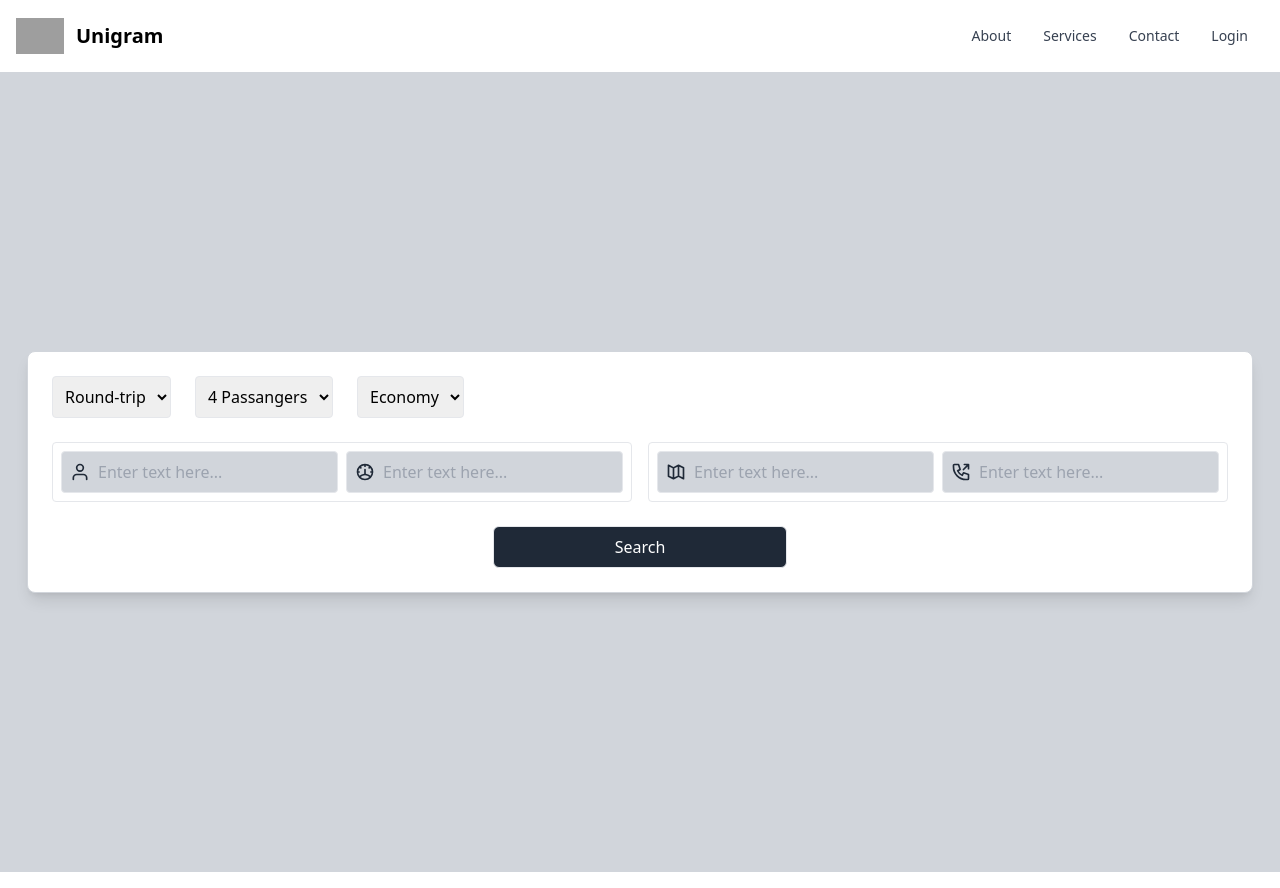
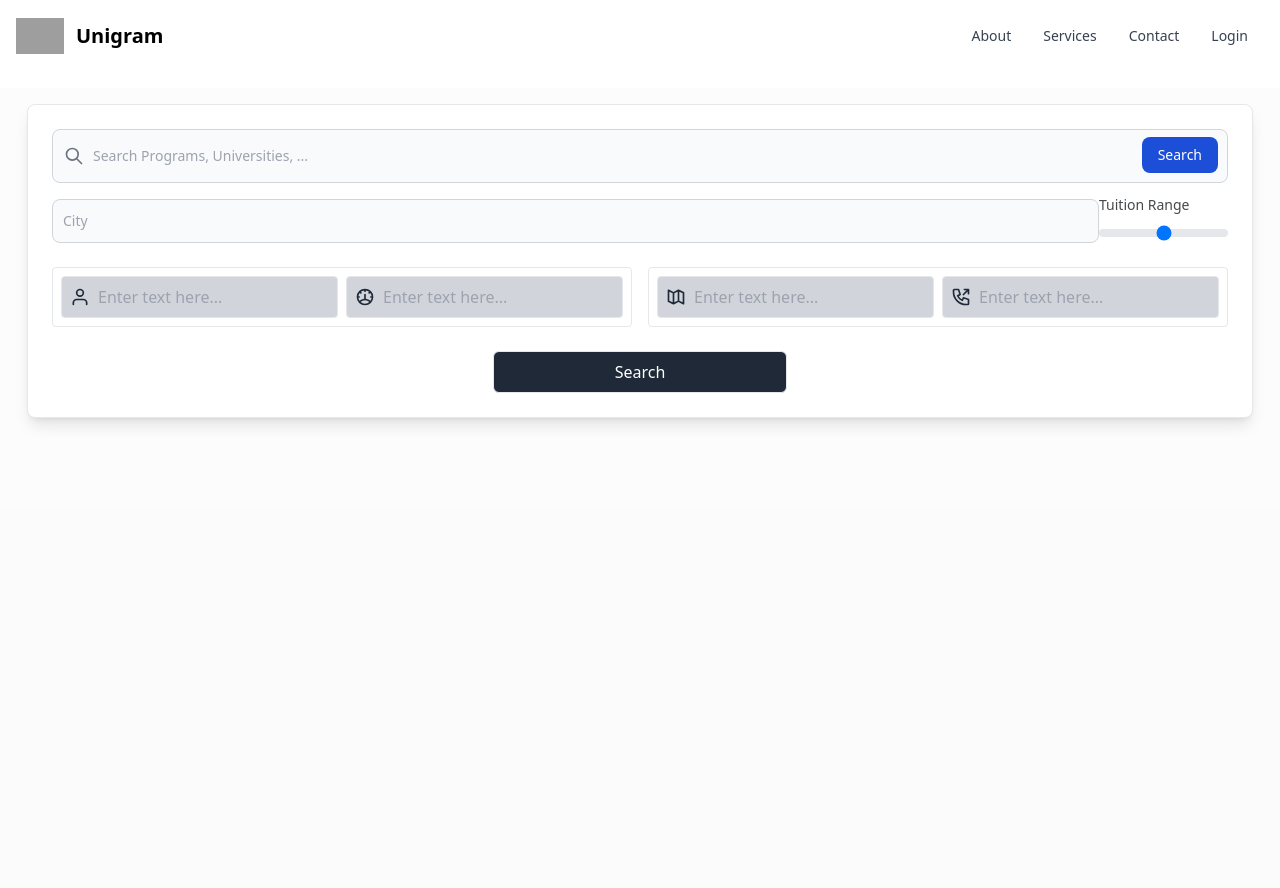
Before and after one commit to urgdsc/24hour-winter-2023-frontend, an Angular app: page /programs-list in a window 1280 px wide. Built offline with nearby package versions, Linux system fonts and the light colour scheme; grey boxes are pictures that could not be loaded.

Commit message:
Progress on search field

```diff
--- a/src/app/app.module.ts
+++ b/src/app/app.module.ts
@@ -14,7 +14,7 @@ import { ProgramsListComponent } from './component/programs-list/programs-list.c
     LoginComponent,
     RegisterComponent,
     NavbarComponent,
-    ProgramsListComponent
+    ProgramsListComponent,
   ],
   imports: [
     BrowserModule,
--- a/src/app/component/navbar/navbar.component.html
+++ b/src/app/component/navbar/navbar.component.html
@@ -1,7 +1,7 @@
 
 <nav class="bg-white border-gray-200 px-2 sm:px-4 py-2.5 rounded dark:bg-gray-900">
   <div class="container flex flex-wrap items-center justify-between mx-auto">
-    <a href="https://flowbite.com/" class="flex items-center">
+    <a routerLink="" class="flex items-center">
       <img src="https://flowbite.com/docs/images/logo.svg" class="h-6 mr-3 sm:h-9" alt="Flowbite Logo" />
       <span class="self-center text-xl font-semibold whitespace-nowrap dark:text-white">Unigram</span>
     </a>
--- a/src/app/component/programs-list/programs-list.component.html
+++ b/src/app/component/programs-list/programs-list.component.html
@@ -1,27 +1,59 @@
-<div class="h-screen w-screen bg-gray-300">
-  <div class="container h-screen mx-auto flex justify-center items-center p-2 md:p-0">
-    <div class="border border-gray-300 p-6 grid grid-cols-1 gap-6 bg-white shadow-lg rounded-lg">
-      <div class="flex flex-col md:flex-row">
-        <div class="">
-          <select class="border p-2 rounded">
-            <option>Round-trip</option>
-            <option>Missouri</option>
-            <option>texas</option>
-          </select>
+<div class="h-screen w-screen bg-gray-gainsboro/10">
+  <div class="container mx-auto flex justify-center p-2 m-4">
+    <div class="border mt-2 p-6 grid grid-cols-1 gap-6 bg-white shadow-lg rounded-lg">
+      <form>
+        <label for="default-search" class="mb-2 text-sm font-medium text-gray-900 sr-only dark:text-white">Search</label>
+        <div class="relative">
+          <div class="absolute inset-y-0 left-0 flex items-center pl-3 pointer-events-none">
+            <svg aria-hidden="true" class="w-5 h-5 text-gray-500 dark:text-gray-400" fill="none" stroke="currentColor" viewBox="0 0 24 24" xmlns="http://www.w3.org/2000/svg"><path stroke-linecap="round" stroke-linejoin="round" stroke-width="2" d="M21 21l-6-6m2-5a7 7 0 11-14 0 7 7 0 0114 0z"></path></svg>
+          </div>
+          <input type="search" id="default-search" class="block w-full p-4 pl-10 text-sm text-gray-900 border border-gray-300 rounded-lg bg-gray-50 focus:ring-blue-500 focus:border-blue-500 dark:bg-gray-700 dark:border-gray-600 dark:placeholder-gray-400 dark:text-white dark:focus:ring-blue-500 dark:focus:border-blue-500" placeholder="Search Programs, Universities, ..." required>
+          <button type="submit" class="text-white absolute right-2.5 bottom-2.5 bg-blue-700 hover:bg-blue-800 focus:ring-4 focus:outline-none focus:ring-blue-300 font-medium rounded-lg text-sm px-4 py-2 dark:bg-blue-600 dark:hover:bg-blue-700 dark:focus:ring-blue-800">Search</button>
         </div>
-        <div class="pt-6 md:pt-0 md:pl-6">
-          <select class="border p-2 rounded">
-            <option>4 Passangers</option>
-            <option>3 Passangers</option>
-            <option>2 Passangers</option>
-          </select>
+        <div class="flex">
+            <input type="text" name="city" id="city" class="mt-4 bg-gray-50 border border-gray-300 text-gray-900 sm:text-sm rounded-lg focus:ring-primary-600 focus:border-primary-600 block w-full p-2.5 dark:bg-gray-700 dark:border-gray-600 dark:placeholder-gray-400 dark:text-white dark:focus:ring-blue-500 dark:focus:border-blue-500" placeholder="City">
+          <div class="">
+            <label for="tuition-range" class="block mb-1 mt-3 text-sm font-medium text-gray-davys-gray dark:text-white">Tuition Range</label>
+            <input id="tuition-range" type="range" value="50" class="h-2 bg-gray-200 rounded-lg appearance-none cursor-pointer dark:bg-gray-700">
+          </div>
         </div>
-        <div class="pt-6 md:pt-0 md:pl-6">
-          <select class="border p-2 rounded">
-            <option>Economy</option>
-          </select>
-        </div>
-      </div>
+
+<!--        <div class="relative inline-block text-left">-->
+<!--          <div>-->
+<!--            <button type="button" (click)="toggleDropDown()" class="inline-flex w-full justify-center rounded-md border border-gray-300 bg-white px-4 py-2 text-sm font-medium text-gray-700 shadow-sm hover:bg-gray-50 focus:outline-none focus:ring-2 focus:ring-indigo-500 focus:ring-offset-2 focus:ring-offset-gray-100" id="menu-button" aria-expanded="true" aria-haspopup="true">-->
+<!--              Options-->
+<!--              &lt;!&ndash; Heroicon name: mini/chevron-down &ndash;&gt;-->
+<!--              <svg class="-mr-1 ml-2 h-5 w-5" xmlns="http://www.w3.org/2000/svg" viewBox="0 0 20 20" fill="currentColor" aria-hidden="true">-->
+<!--                <path fill-rule="evenodd" d="M5.23 7.21a.75.75 0 011.06.02L10 11.168l3.71-3.938a.75.75 0 111.08 1.04l-4.25 4.5a.75.75 0 01-1.08 0l-4.25-4.5a.75.75 0 01.02-1.06z" clip-rule="evenodd" />-->
+<!--              </svg>-->
+<!--            </button>-->
+<!--          </div>-->
+
+<!--          &lt;!&ndash;-->
+<!--            Dropdown menu, show/hide based on menu state.-->
+
+<!--            Entering: "transition ease-out duration-100"-->
+<!--              From: "transform opacity-0 scale-95"-->
+<!--              To: "transform opacity-100 scale-100"-->
+<!--            Leaving: "transition ease-in duration-75"-->
+<!--              From: "transform opacity-100 scale-100"-->
+<!--              To: "transform opacity-0 scale-95"-->
+<!--          &ndash;&gt;-->
+<!--          <div *ngIf="dropDownToggle" class="absolute right-0 z-10 mt-2 w-56 origin-top-right rounded-md bg-white shadow-lg ring-1 ring-black ring-opacity-5 focus:outline-none" role="menu" aria-orientation="vertical" aria-labelledby="menu-button" tabindex="-1">-->
+<!--            <div class="py-1" role="none">-->
+<!--              &lt;!&ndash; Active: "bg-gray-100 text-gray-900", Not Active: "text-gray-700" &ndash;&gt;-->
+<!--              <a href="#" class="text-gray-700 block px-4 py-2 text-sm" role="menuitem" tabindex="-1" id="menu-item-0">Account settings</a>-->
+<!--              <a href="#" class="text-gray-700 block px-4 py-2 text-sm" role="menuitem" tabindex="-1" id="menu-item-1">Support</a>-->
+<!--              <a href="#" class="text-gray-700 block px-4 py-2 text-sm" role="menuitem" tabindex="-1" id="menu-item-2">License</a>-->
+<!--              <form method="POST" action="#" role="none">-->
+<!--                <button type="submit" class="text-gray-700 block w-full px-4 py-2 text-left text-sm" role="menuitem" tabindex="-1" id="menu-item-3">Sign out</button>-->
+<!--              </form>-->
+<!--            </div>-->
+<!--          </div>-->
+<!--        </div>-->
+
+      </form>
+
       <div class="grid grid-cols-1 md:grid-cols-2 gap-4">
         <div class="grid grid-cols-2 gap-2 border border-gray-200 p-2 rounded">
           <div class="flex border rounded bg-gray-300 items-center p-2 ">
--- a/src/app/component/programs-list/programs-list.component.ts
+++ b/src/app/component/programs-list/programs-list.component.ts
@@ -6,5 +6,10 @@ import { Component } from '@angular/core';
   styleUrls: ['./programs-list.component.scss']
 })
 export class ProgramsListComponent {
+  dropDownToggle = false;
+
+  toggleDropDown() {
+    this.dropDownToggle = !this.dropDownToggle;
+  }
 
 }
--- a/tailwind.config.js
+++ b/tailwind.config.js
@@ -3,24 +3,26 @@
 module.exports = {
   content: [
     "./src/app/component/**/*.{html,ts}",
-    "./projects/**/*.{html,ts}"
+    "./projects/**/*.{html,ts}",
   ],
   theme: {
     extend: {
       colors: {
         blue: {
-          'blue-munsell': '#1985A1'
+          'blue-munsell': '#1985A1',
+          'blue-munsell-light': '#329cb8'
         },
         black: {
           'black-coral': '#4c5c68',
         },
-        grey: {
-          'davys-grey': '#46494c',
+        gray: {
+          'davys-gray': '#46494c',
           'silver': '#c5c3c6',
           'gainsboro': '#dcdcdd'
         },
       }
     },
   },
-  plugins: [],
+  plugins: [
+  ],
 }
```
